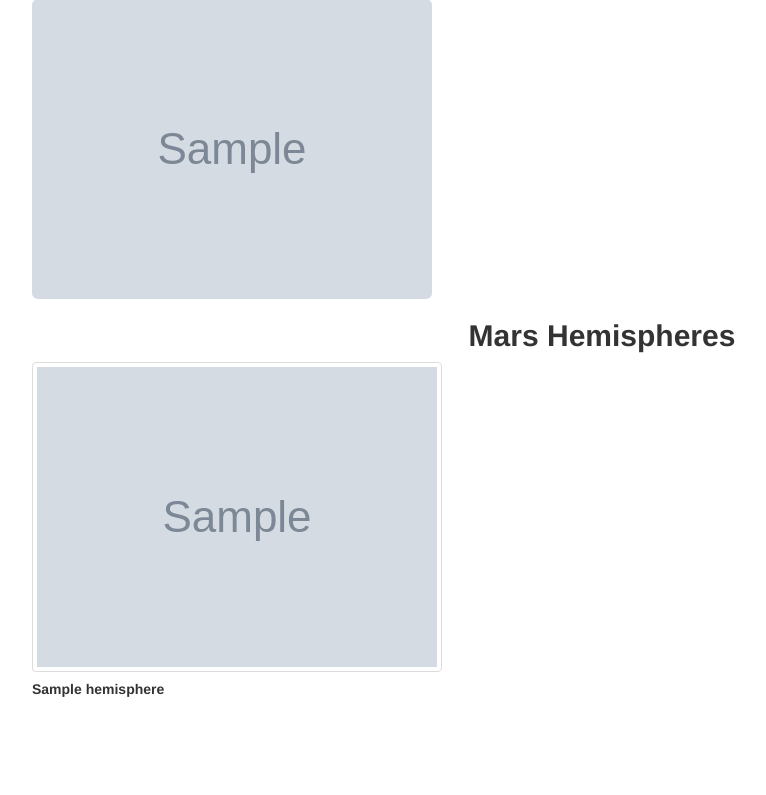
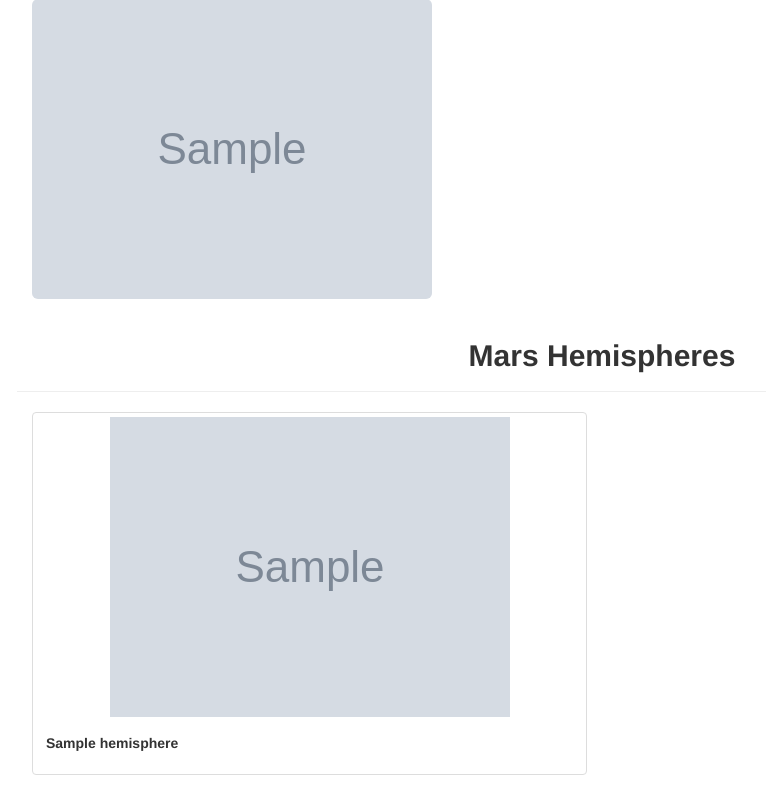
Before and after one commit to valerielnd/Mission-to-Mars, a Flask app: page / in a window 1280 px wide. Shown: the part 468-1263 px from the top of the page, without its empty margins (38-804 px from the left). Before the commit the page ends 1165 px from the top, so only its background shows below. Run offline with Flask 2, Linux system fonts and the light colour scheme; grey boxes marked "Sample" are stand-in pictures; a database or web service that is not in the repository returns one stand-in record (values such as "Sample title"); some libraries are stand-ins or nearby versions.

Commit message:
correction to index.html

```diff
--- a/templates/index.html
+++ b/templates/index.html
@@ -52,13 +52,17 @@
       </div>
       <!-- Section for Featured Image and Facts table -->
       <div class="row" id="hemispheres_data">
-        <h2 style="text-align:center"><strong>Mars Hemispheres</strong></h2>
+        <div class="page-header">
+          <h2 class="text-center"><strong>Mars Hemispheres</strong></h2>
+        </div>
         {% for hemisphere in mars.hemispheres %}
         <div class="col-sm-6">
-          <img src="{{hemisphere.img_url}}" alt="Responsive image" class="img-responsive img-thumbnail" >
+          <div class="thumbnail">
+            <img src="{{hemisphere.img_url | default('static/images/error.png', true)}}" alt="Responsive image" class="img-responsive" >
               <div class="caption">
                 <h5><strong>{{hemisphere.title}}</strong></h5>
               </div>
+        </div>
         </div>
         {% endfor %}
       </div>
```
